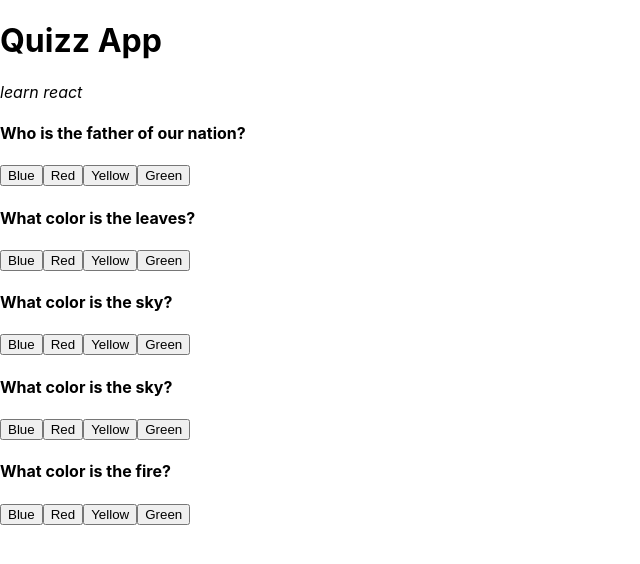
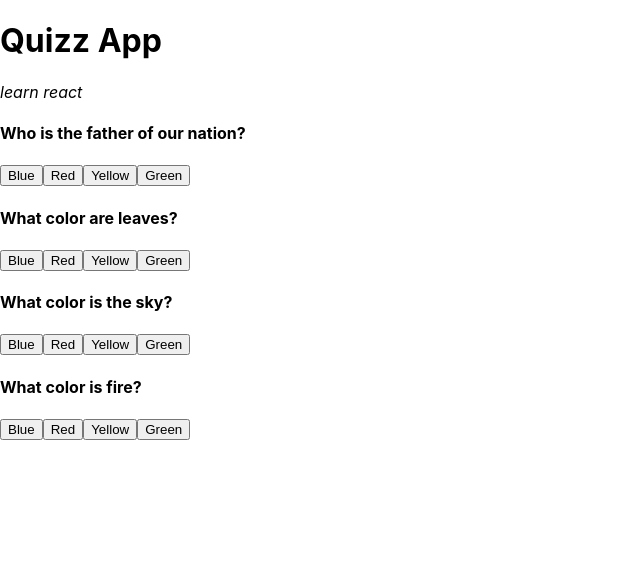
Before and after one commit to iamneo-production/bdaefafabbfcfddddbbedcfcfdfbedeaaeafdbbc, a React (Create React App) app in the folder reactapp/: page / in a window 1280 px wide. Both pictures are taken after a click on the button "Start Quiz". Shown: the top 564 px of the page, without its empty margins (0-640 px from the left). Built offline with nearby package versions, Linux system fonts and the light colour scheme.

Commit message:
Backup Commit

```diff
--- a/reactapp/src/App.js
+++ b/reactapp/src/App.js
@@ -1,56 +1,84 @@
-import { useState } from "react";
+import React, { useState } from "react";
 import Button from "./components/UI/Button/Button";
-import Card from  "./components/UI/Card/Card";
+import Card from "./components/UI/Card/Card";
 import Banner from "./components/UI/Banner/Banner";
 
 function App() {
-  // State variables to control the start, attempt, question, card and result of the Quiz
   const [start, setStart] = useState(true);
   const [attempt, correctAnswerMarkUpdate] = useState(0);
   const [qsnAttempt, setqsnAttempt] = useState(0);
   const [card, setCard] = useState(false);
-  const [result, setResult] = useState(false)
-  const [banner,setBanner] = useState(false)
+  const [result, setResult] = useState(false);
+  const [banner, setBanner] = useState(false);
 
-  // Event handler to start the Quiz
   const handleStart = () => {
-    setStart(false)
-    setCard(true)
-    correctAnswerMarkUpdate(0)
-    setqsnAttempt(0)
-    setBanner(false)
+    setStart(false);
+    setCard(true);
+    correctAnswerMarkUpdate(0);
+    setqsnAttempt(0);
+    setBanner(false);
   }
 
-  // Options for the quiz
   const opt = {
-    option1 : "Blue",option2 : "Red",option3 : "Yellow",option4 : "Green"
+    option1: "Blue", option2: "Red", option3: "Yellow", option4: "Green"
   }
-  // Array of questions
-  const questions = [    { question: "Who is the father of our nation?", answer: "Green" },    { question: "What color is the leaves?", answer: "Green" },    { question: "What color is the sky?", answer: "Blue" },    { question: "What color is the sky?", answer: "Blue" },    { question: "What color is the fire?", answer: "Red" }  ];
 
-  // Event handler to show the result of the Quiz
+  const questions = [
+    { question: "Who is the father of our nation?", answer: "Green" },
+    { question: "What color are leaves?", answer: "Green" },
+    { question: "What color is the sky?", answer: "Blue" },
+    { question: "What color is fire?", answer: "Red" }
+  ];
+
   const handleResult = () => {
-    setStart(true)
-    setBanner(true)
-    setCard(false)
-    setResult(false)
+    setStart(true);
+    setBanner(true);
+    setCard(false);
+    setResult(true);
   }
 
   return (
     <div className="flex justify-center mt-4 ">
       <div>
-          <div className="flex items-center justify-center space-x-4 mb-12">
-            <h1 className="text-3xl">Quizz App</h1>
-            <i className="">learn react</i>
+        <div className="flex items-center justify-center space-x-4 mb-12">
+          <h1 className="text-3xl">Quizz App</h1>
+          <i className="">learn react</i>
+        </div>
+        {banner && <Banner score={attempt} />}
+        {card && (
+          <div>
+            {questions.map((q, index) => (
+              <Card
+                key={index}
+                question={q.question}
+                correctAnswerMarkUpdate={correctAnswerMarkUpdate}
+                attempt={attempt}
+                options={opt}
+                answer={q.answer}
+                setQsns={setqsnAttempt}
+                qsn={qsnAttempt}
+                setCard={setCard}
+                qsnAttempt={qsnAttempt}
+              />
+            ))}
           </div>
-              {/* {start && <Button onClick={ handleStart} style={"bg-orange-300 px-10 py-2 rounded hover:bg-orange-400"}>Start Quiz</Button>   } */}
-              {banner && <Banner score={attempt}  />}
-            {card && <div> {questions.map((q, index) => (
-                <Card key={index} question={q.question}  correctAnswerMarkUpdate={correctAnswerMarkUpdate} attempt={attempt} options={opt} answer={q.answer} setQsns={setqsnAttempt} qsn={ qsnAttempt} setCard={setResult} qsnAttempt={qsnAttempt} />
-              ))}
-          </div>}
-          {result && <Button onClick={handleResult} style={"bg-orange-300 px-10 py-2 rounded hover:bg-orange-400 mt-3"} >Show Results</Button>}
-          {start && <Button onClick={ handleStart} style={"bg-orange-300 px-10 py-2 rounded hover:bg-orange-400"}>Start Quiz</Button>   }
+        )}
+        {result && (
+          <Button
+            onClick={handleResult}
+            style={"bg-orange-300 px-10 py-2 rounded hover:bg-orange-400 mt-3"}
+          >
+            Show Results
+          </Button>
+        )}
+        {start && (
+          <Button
+            onClick={handleStart}
+            style={"bg-orange-300 px-10 py-2 rounded hover:bg-orange-400"}
+          >
+            Start Quiz
+          </Button>
+        )}
       </div>
     </div>
   );
```
